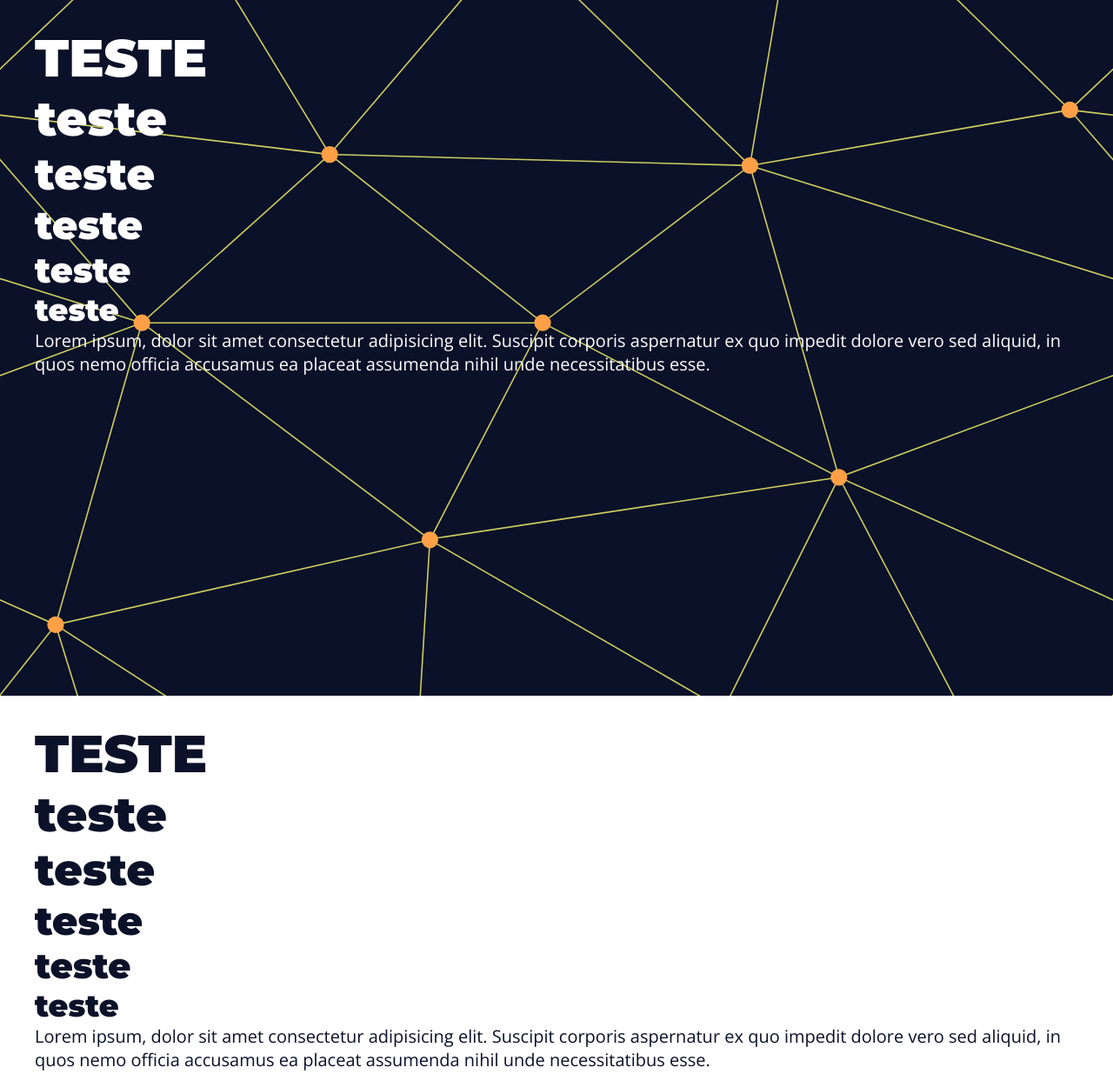
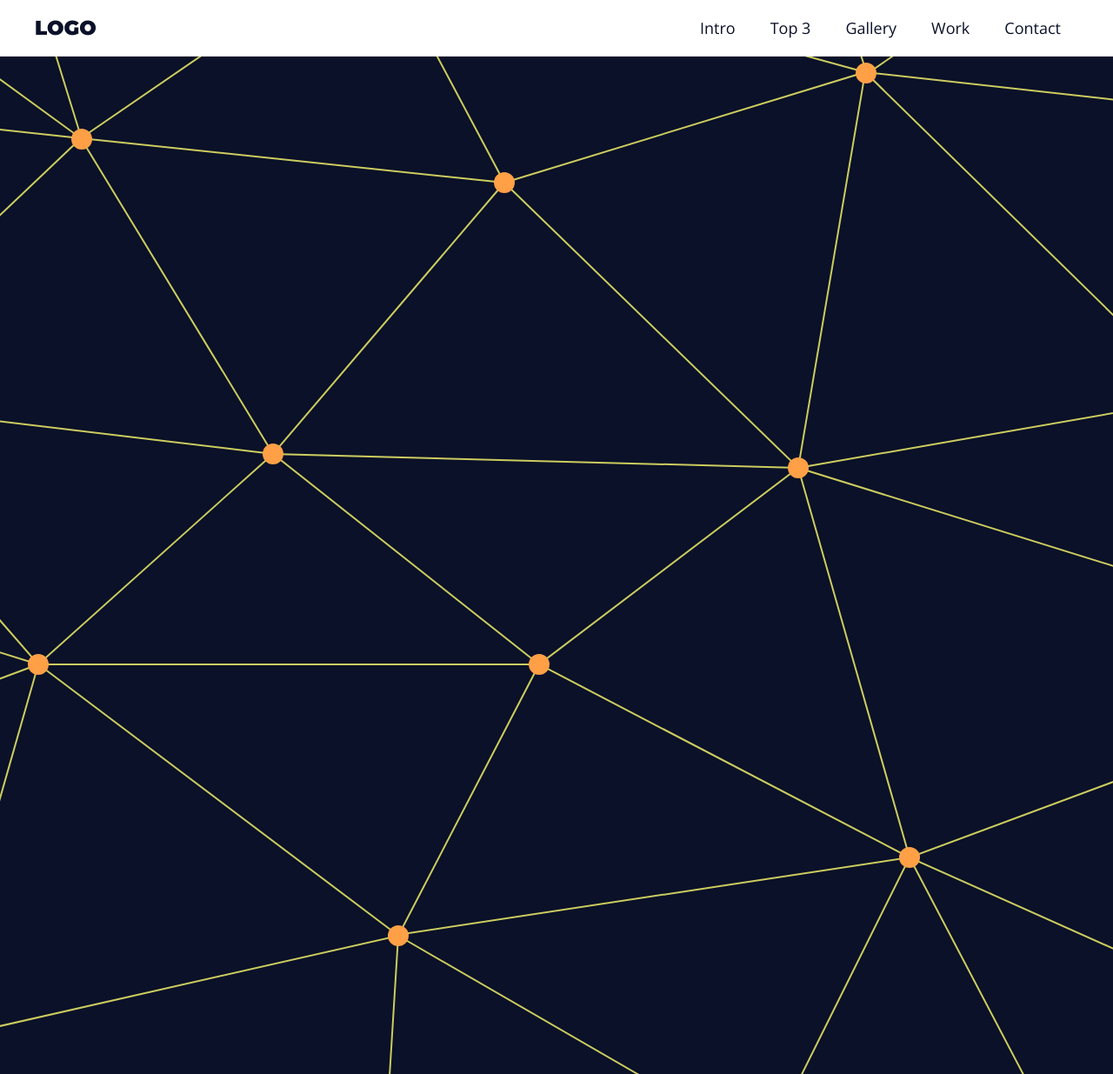
Before and after one commit to Ksl-slasher/Landing-page, a plain HTML site: page index.html in a window 1280 px wide. Shown: the top 1235 px of the page at 87% size. Drawn offline with nearby package versions, Linux system fonts and the light colour scheme.

Commit message:
Menu bar implemented

```diff
--- a/assets/css/styles.css
+++ b/assets/css/styles.css
@@ -1,6 +1,7 @@
 :root {
   --primary-color: #0a1128;
   --white-color: #ffffff;
+  --light-gray-color: #eeeeee;
   --gap: 3rem;
 }
 
@@ -50,6 +51,9 @@ h5 {
 h6 {
   font-size: 3.5rem;
 }
+a {
+  text-decoration: none;
+}
 
 .main-bg {
   background-image: url("../img/main-bg.svg");
@@ -71,3 +75,65 @@ h6 {
 .section {
   min-height: 100vh;
 }
+
+.main-nav {
+  background: var(--white-color);
+  color: var(--primary-color);
+  min-height: 10vh;
+}
+
+.menu {
+  background: var(--white-color);
+  position: fixed;
+  top: 0;
+  left: 0;
+  right: 0;
+  width: 100%;
+  border-bottom: 1px solid var(--light-gray-color);
+}
+
+.menu-content {
+  display: flex;
+  justify-content: space-between;
+  align-items: center;
+  padding-top: 0;
+  padding-bottom: 0;
+}
+
+.menu h1 {
+  font-size: 2.3rem;
+  color: var(--primary-color);
+}
+
+.menu h1 a {
+  color: inherit;
+}
+
+.menu ul {
+  list-style: none;
+  display: flex;
+}
+
+.menu ul li a {
+  display: block;
+  padding: 2rem;
+  font-size: 1.8rem;
+  color: var(--primary-color);
+  position: relative;
+}
+
+.menu ul li a::after {
+  content: "";
+  position: absolute;
+  bottom: 1rem;
+  left: 50%;
+  width: 0;
+  height: 0.2rem;
+  background: crimson;
+  transition: all 300ms ease-in-out;
+}
+
+.menu ul li a:hover::after {
+  width: 50%;
+  left: 25%;
+}
--- a/index.html
+++ b/index.html
@@ -13,38 +13,23 @@
     <link rel="stylesheet" href="assets/css/styles.css" />
   </head>
 
-  <body>
-    <section class="main-bg section">
-      <div class="main-content">
-        <h1>teste</h1>
-        <h2>teste</h2>
-        <h3>teste</h3>
-        <h4>teste</h4>
-        <h5>teste</h5>
-        <h6>teste</h6>
-        <p>
-          Lorem ipsum, dolor sit amet consectetur adipisicing elit. Suscipit
-          corporis aspernatur ex quo impedit dolore vero sed aliquid, in quos
-          nemo officia accusamus ea placeat assumenda nihil unde necessitatibus
-          esse.
-        </p>
-      </div>
-    </section>
-    <section class="white-bg section">
-      <div class="main-content">
-        <h1>teste</h1>
-        <h2>teste</h2>
-        <h3>teste</h3>
-        <h4>teste</h4>
-        <h5>teste</h5>
-        <h6>teste</h6>
-        <p>
-          Lorem ipsum, dolor sit amet consectetur adipisicing elit. Suscipit
-          corporis aspernatur ex quo impedit dolore vero sed aliquid, in quos
-          nemo officia accusamus ea placeat assumenda nihil unde necessitatibus
-          esse.
-        </p>
-      </div>
-    </section>
+  <body class="main-bg">
+    <aside class="menu">
+      <section class="main-content menu-content">
+        <h1><a href="#">LOGO</a></h1>
+        <nav>
+          <ul>
+            <li><a href="#">Intro</a></li>
+            <li><a href="#">Top 3</a></li>
+            <li><a href="#">Gallery</a></li>
+            <li><a href="#">Work</a></li>
+            <li><a href="#">Contact</a></li>
+          </ul>
+        </nav>
+      </section>
+    </aside>
+
+    <section class="section"></section>
+    <section class="section"></section>
   </body>
 </html>
```
